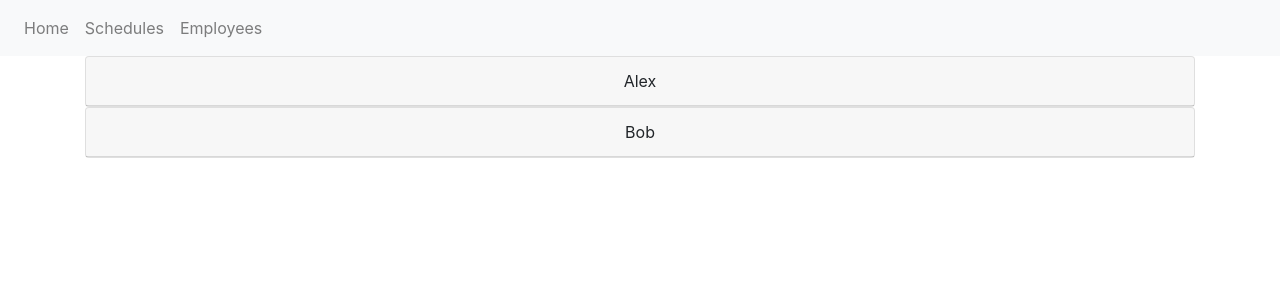
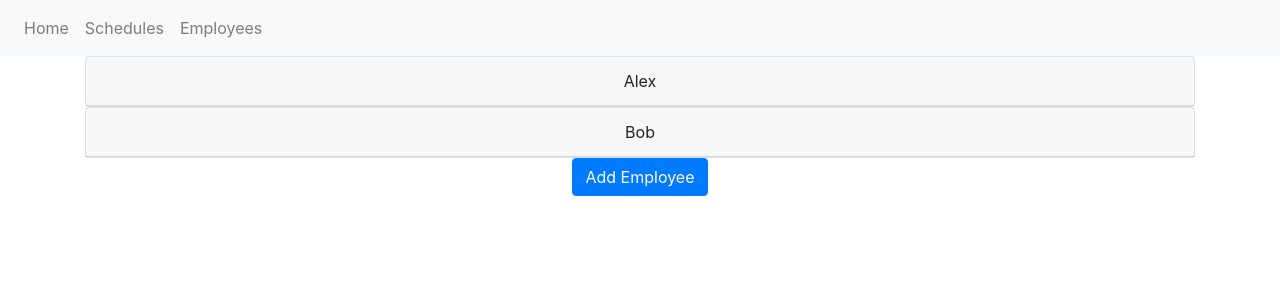
Before and after one commit to Alexx/employee-scheduler, a React (Create React App) app: page / in a window 1280 px wide. Shown: the top 300 px of the page. Built offline with nearby package versions, Linux system fonts and the light colour scheme.

Commit message:
Add routing.

```diff
--- a/src/App.js
+++ b/src/App.js
@@ -6,13 +6,18 @@ import AddEmployeeForm from "./components/AddEmployeeForm";
 import SignInSignUp from "./components/SignInSignUp";
 import Schedule from "./components/Schedule";
 import EmployeeRoster from "./components/EmployeeRoster";
+import { Switch, Route } from "react-router-dom";
 
 function App() {
   return (
     <div className="App">
       <Navibar />
       <Container>
-        <EmployeeRoster />
+        <Switch>
+          <Route exact path="/" component={EmployeeRoster} />
+          <Route exact path="/schedule" component={Schedule} />
+          <Route exact path="/new_employee" component={AddEmployeeForm} />
+        </Switch>
       </Container>
     </div>
   );
--- a/src/components/EmployeeRoster.js
+++ b/src/components/EmployeeRoster.js
@@ -1,8 +1,9 @@
 import React from "react";
 import Employee from "./Employee";
 import { addEmployee } from "../actions";
+import { Button } from "react-bootstrap";
 import { connect } from "react-redux";
-import { v4 } from "uuid";
+import { Link } from "react-router-dom";
 
 function EmployeeRoster(props) {
   let employeeList = [];
@@ -11,7 +12,14 @@ function EmployeeRoster(props) {
 
     employeeList.push(<Employee key={id} employee={props.employees[id]} />);
   }
-  return <div>{employeeList}</div>;
+  return (
+    <div>
+      {employeeList}
+      <Link to="/new_employee">
+        <Button>Add Employee</Button>
+      </Link>
+    </div>
+  );
 }
 
 const mapStateToProps = state => {
--- a/src/components/Navibar.js
+++ b/src/components/Navibar.js
@@ -1,5 +1,6 @@
 import React from "react";
 import { Nav, Navbar, NavDropdown } from "react-bootstrap";
+import { Link } from "react-router-dom";
 
 function Navibar() {
   return (
@@ -7,9 +8,15 @@ function Navibar() {
       <Navbar.Toggle aria-controls="basic-navbar-nav" />
       <Navbar.Collapse id="basic-navbar-nav">
         <Nav className="mr-auto">
-          <Nav.Link href="#home">Home</Nav.Link>
-          <Nav.Link href="#link">Schedules</Nav.Link>
-          <Nav.Link href="#link">Employees</Nav.Link>
+          <Link className="nav-link" to="/">
+            Home
+          </Link>
+          <Link className="nav-link" to="/schedule">
+            Schedules
+          </Link>
+          <Link className="nav-link" to="/employee_roster">
+            Employees
+          </Link>
         </Nav>
       </Navbar.Collapse>
     </Navbar>
```
Also changed, not shown: 1 other file (tests, documents, lock files or other folders).
